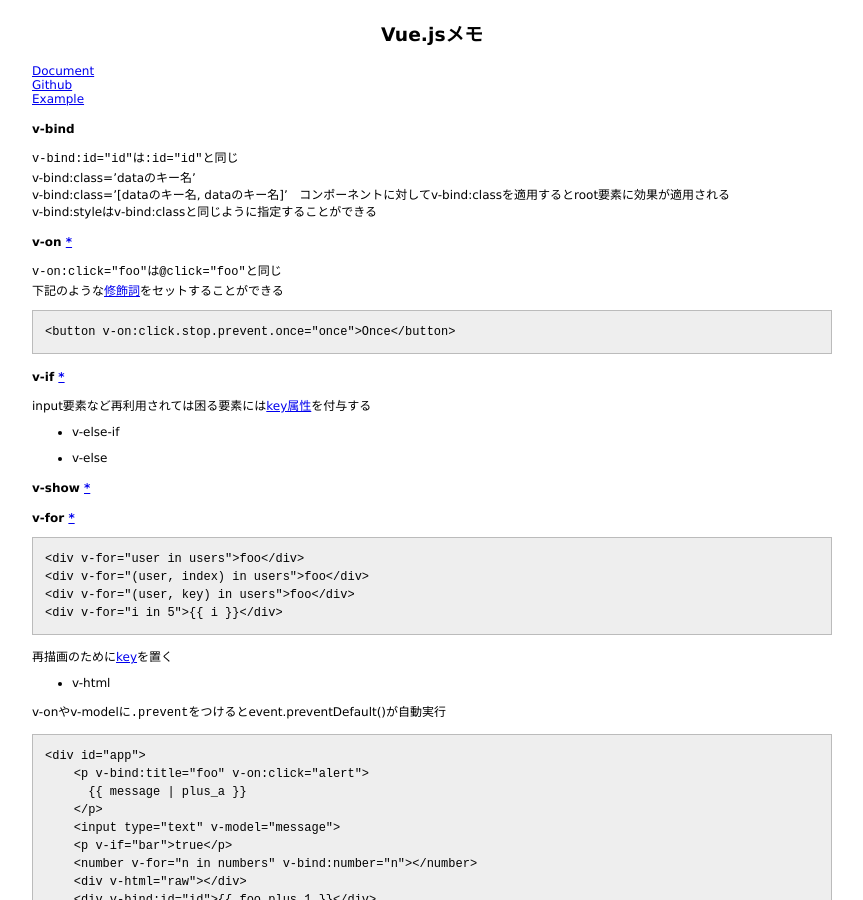
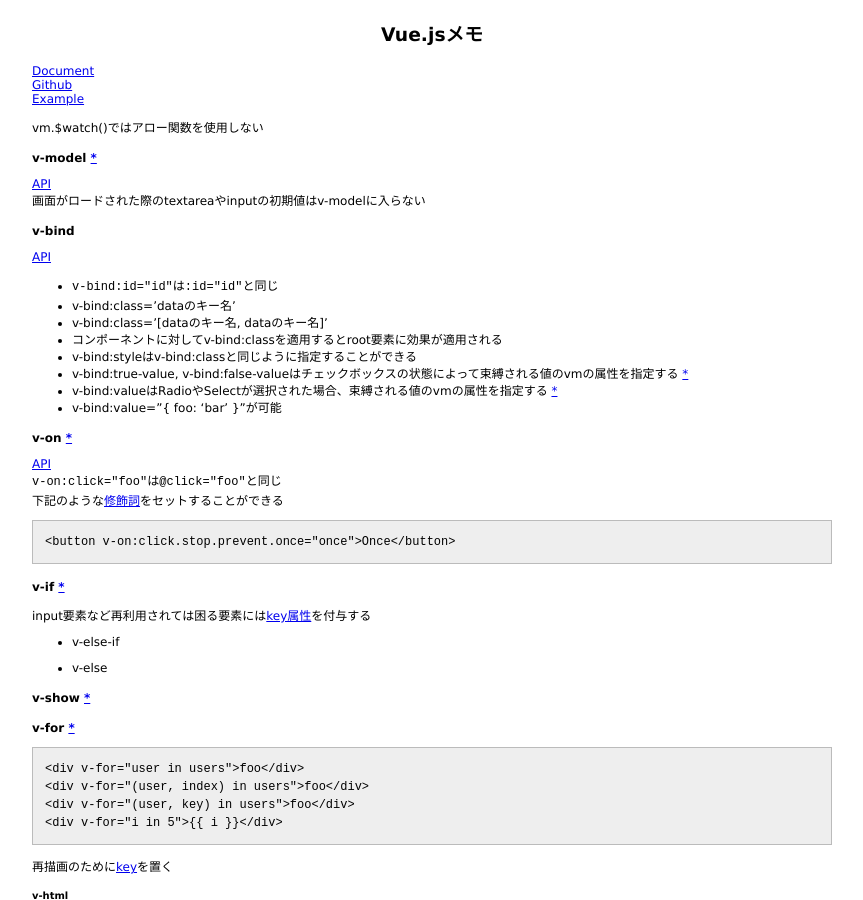
Before and after one commit to 38elements/38elements.github.com, a Jekyll site: the page built from _posts/2016-12-20-vuejs.md, in a window 1280 px wide and 900 px high. Shown: the whole window, without its empty margins (208-1071 px from the left). Built offline with Jekyll 4.4.1, drawn with Linux system fonts in a browser that asks for light colours.

Commit message:
Update 2016-12-20-vuejs.md

```diff
--- a/_posts/2016-12-20-vuejs.md
+++ b/_posts/2016-12-20-vuejs.md
@@ -6,15 +6,26 @@ title: Vue.jsメモ
 [Github](https://github.com/vuejs/vue)
 [Example](http://jsdo.it/38elements/vuejs-1)
 
+vm.$watch()ではアロー関数を使用しない
+
+#### v-model [\*](https://vuejs.org/v2/guide/forms.html)
+[API](https://vuejs.org/v2/api/#v-model)
+画面がロードされた際のtextareaやinputの初期値はv-modelに入らない
 
 #### v-bind
-`v-bind:id="id"`は`:id="id"`と同じ
-v-bind:class='dataのキー名'
-v-bind:class='[dataのキー名, dataのキー名]'
-コンポーネントに対してv-bind:classを適用するとroot要素に効果が適用される
-v-bind:styleはv-bind:classと同じように指定することができる
+[API](https://vuejs.org/v2/api/#v-bind)
 
-#### v-on [\*](https://vuejs.org/v2/api/#v-on)
+* `v-bind:id="id"`は`:id="id"`と同じ
+* v-bind:class='dataのキー名'
+* v-bind:class='[dataのキー名, dataのキー名]'
+* コンポーネントに対してv-bind:classを適用するとroot要素に効果が適用される
+* v-bind:styleはv-bind:classと同じように指定することができる
+* v-bind:true-value, v-bind:false-valueはチェックボックスの状態によって束縛される値のvmの属性を指定する [\*](https://vuejs.org/v2/guide/forms.html#Checkbox-1)
+* v-bind:valueはRadioやSelectが選択された場合、束縛される値のvmの属性を指定する [\*](https://vuejs.org/v2/guide/forms.html#Radio-1)
+* {%raw%}v-bind:value="{ foo: 'bar' }"{%endraw%}が可能
+
+#### v-on [\*](https://jp.vuejs.org/v2/guide/events.html)
+[API](https://vuejs.org/v2/api/#v-on)
 `v-on:click="foo"`は`@click="foo"`と同じ
 下記のような[修飾詞](https://vuejs.org/v2/guide/events.html#Event-Modifiers)をセットすることができる
 
@@ -43,7 +54,7 @@ input要素など再利用されては困る要素には[key属性](https://vuej
 
 再描画のために[key](https://vuejs.org/v2/guide/list.html#key)を置く
 
-* v-html
+##### v-html
 
 v-onやv-modelに`.prevent`をつけるとevent.preventDefault()が自動実行
 
```
